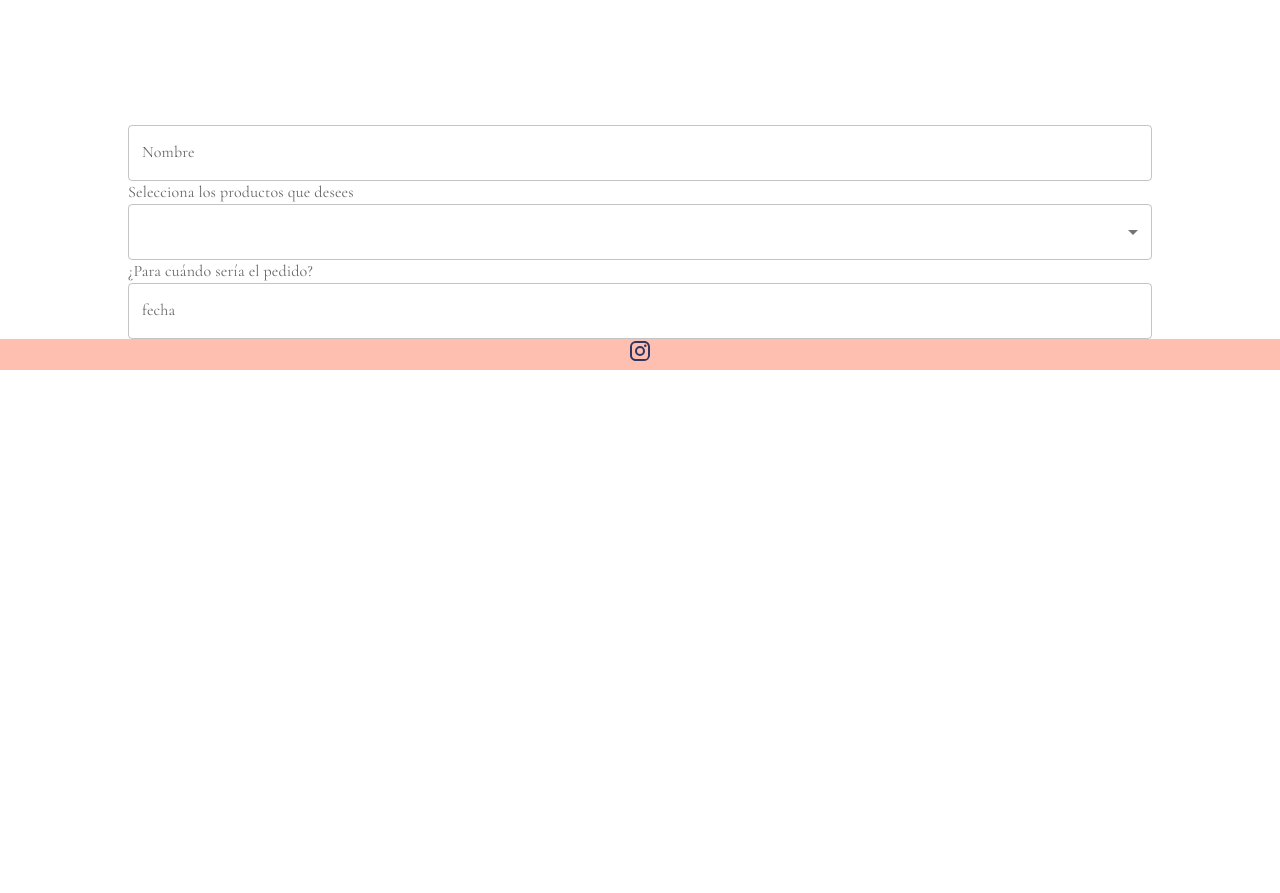
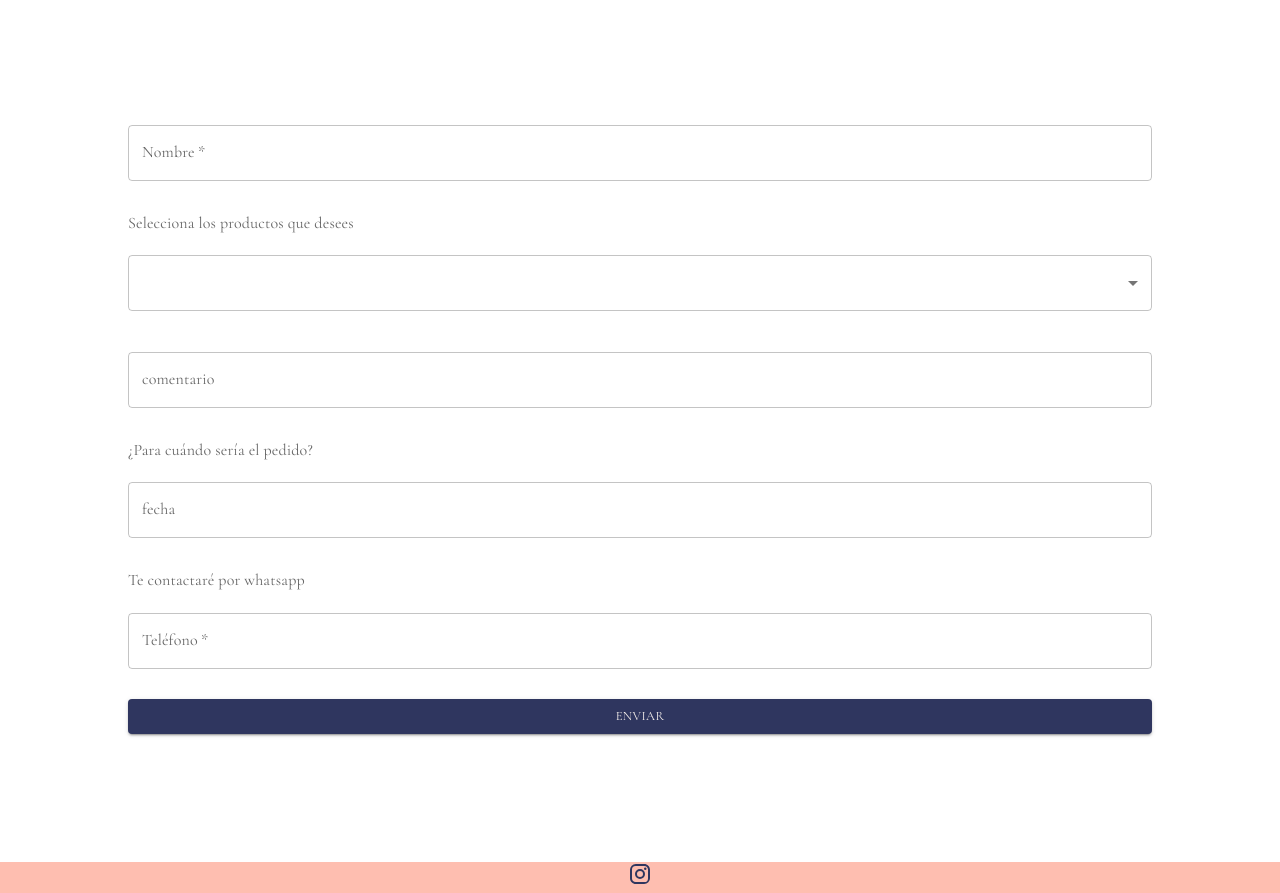
Before and after one commit to vvillb/restaurant-web, a React (Create React App) app: page /pedidos in a window 1280 px wide. Shown: the part 323-1216 px from the top of the page. Before the commit the page ends 800 px from the top, so only its background shows below. Built offline with nearby package versions, Linux system fonts and the light colour scheme; a web font is replaced by a local one.

Commit message:
form control

```diff
--- a/src/pages/Pedidos.jsx
+++ b/src/pages/Pedidos.jsx
@@ -1,6 +1,6 @@
 import React, { useState } from 'react'
 import Layout from '../ThemeLayout/Layout'
-import { Box, Checkbox, FormControl, Grid, InputLabel, ListItemText, MenuItem, OutlinedInput, Select, TextField, Typography } from '@mui/material'
+import { Box, Button, Checkbox, FormControl, Grid, InputLabel, ListItemText, MenuItem, OutlinedInput, Select, TextField, Typography } from '@mui/material'
 import { AdapterDayjs } from '@mui/x-date-pickers/AdapterDayjs';
 import 'dayjs/locale/es';
 import { LocalizationProvider } from '@mui/x-date-pickers/LocalizationProvider';
@@ -23,7 +23,11 @@ const productos=[
 
 
 const Pedidos = () => {
+  const [nombre,setNombre]=useState('');
   const [pedido,setPedido]=useState([]);
+  const [fecha,setFecha]=useState('');
+  const [comment,setComment]=useState('');
+  const[phone,setPhone]=useState('');
 
   const handleChange = (event) => {
     const {
@@ -39,8 +43,13 @@ const Pedidos = () => {
 
   return (
     <Layout>
-        <Grid container>
-            <Grid item padding='10%'>
+        <Grid container
+        sx={{
+          maxWidth:'100vw'
+        }}
+        >
+            <Grid item padding='10%'
+            maxWidth='100vw'>
                 <Typography variant='h2' >Estás a un paso de disfrutarlo...</Typography>
                 <Typography variant='h3'>Rellena el formulario y me pondré en contacto contigo</Typography>
             </Grid>
@@ -48,6 +57,7 @@ const Pedidos = () => {
                 component="form"
                 sx={{
                    paddingLeft:'10%',
+                   paddingBottom:'10%',
                    justifyContent:'center',
                    display:'grid'
 
@@ -56,14 +66,18 @@ const Pedidos = () => {
                 autoComplete="on"
                 >
 
-                         <TextField id="outlined-basic" label="Nombre" variant="outlined"
+                         <TextField id="outlined-basic" label="Nombre" variant="outlined" required
+                         onChange={e=>setNombre(e.target.value)}
                          sx={{
-                            width:'80vw'
+                            width:'80vw',
+                            marginBottom:'3%'
                          }}/>
                             <InputLabel id="demo-multiple-checkbox-label">Selecciona los productos que desees</InputLabel>
                             <Select
                                 sx={{
-                                    width:'80vw'
+                                    width:'80vw',
+                                    marginTop:'2%',
+                                    marginBottom:'3%'
                                 }}
 
                                 labelId="demo-multiple-checkbox-label"
@@ -83,10 +97,34 @@ const Pedidos = () => {
                                     </MenuItem>
                                 ))}
                             </Select>
-                            <InputLabel id="demo-multiple-checkbox-label">¿Para cuándo sería el pedido?</InputLabel>
+
+                            <TextField id="outlined-basic" label="comentario" variant="outlined"
+                            onChange={e=>setComment(e.target.value)}
+                              sx={{
+                                  width:'80vw',
+                                  marginTop:'1%',
+
+                              }}/>
+
+
+                            <InputLabel id="demo-multiple-checkbox-label" sx={{marginTop:'3%'}}>¿Para cuándo sería el pedido?</InputLabel>
                             <LocalizationProvider adapterLocale={es} dateAdapter={AdapterDayjs}>
-                                <DatePicker label="fecha" format='DD-MM-YYYY' />
+                                <DatePicker label="fecha" format='DD-MM-YYYY' sx={{marginTop:'2%'}}
+                                />
                             </LocalizationProvider>
+
+                            <InputLabel id="demo-multiple-checkbox-label" sx={{marginTop:'3%'}}>Te contactaré por whatsapp</InputLabel>
+
+                            <TextField id="outlined-basic" label="Teléfono" variant="outlined" type='tel' required
+                            onChange={e=>setPhone(e.target.value)}
+                              sx={{
+                                  width:'80vw',
+                                  marginTop:'2%',
+                                  marginBottom:'3%'
+
+                              }}/>
+
+                              <Button variant='contained' type='submit'>Enviar</Button>
 
 
             </Grid>
```
